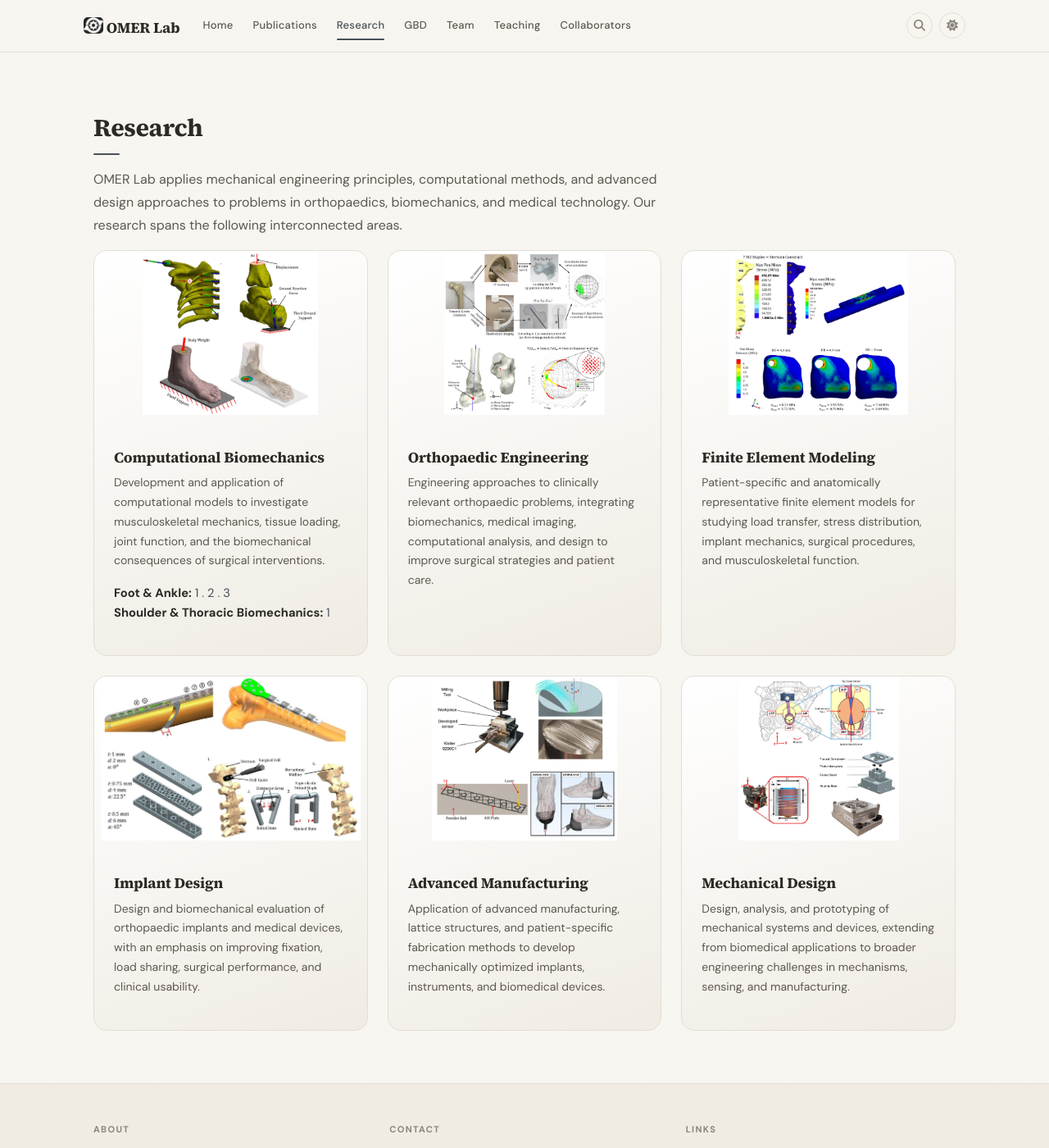
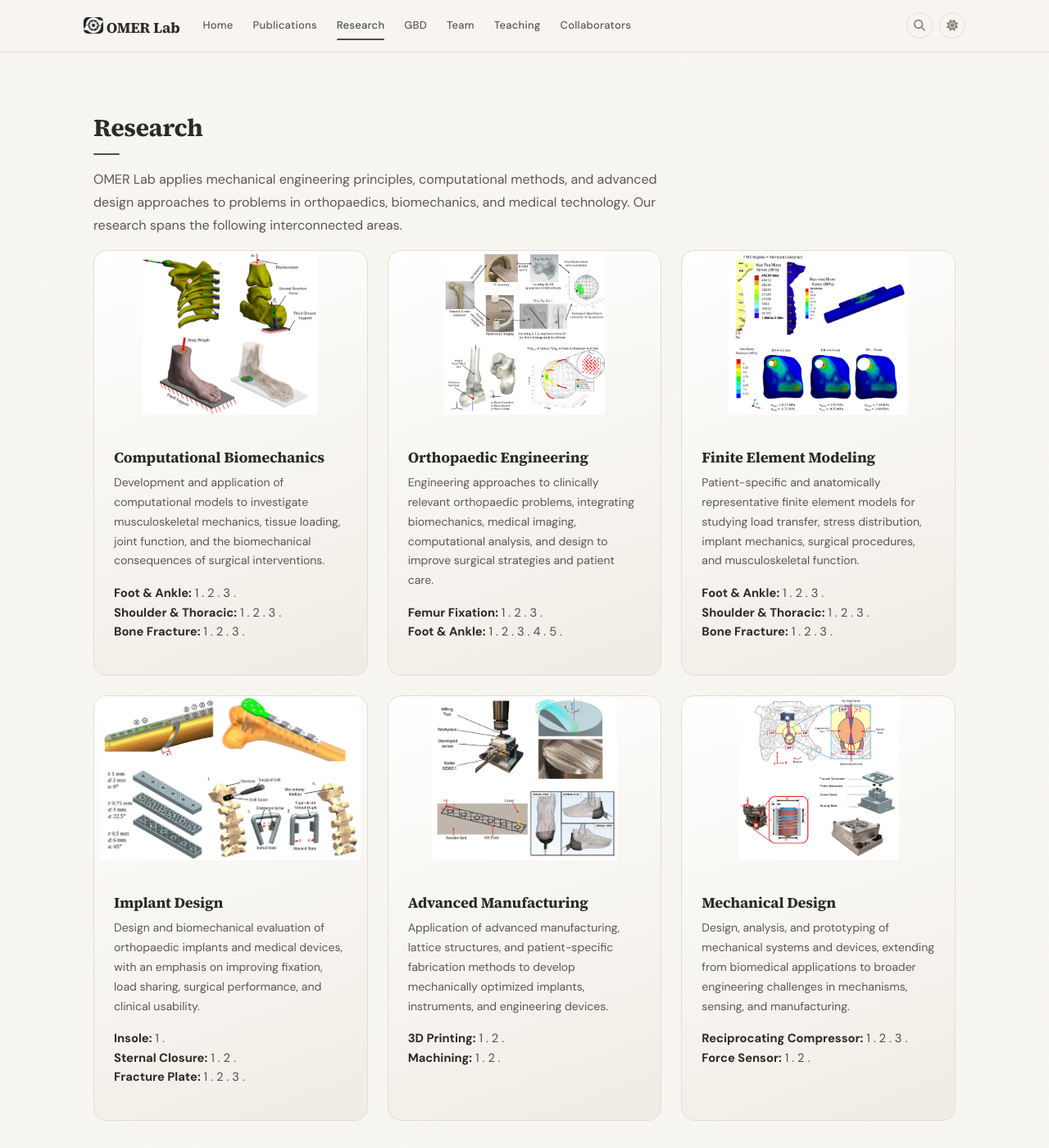
Before and after one commit to osubasi25/osubasi25.github.io, a Jekyll site: the page built from _pages/research.md, in a window 1280 px wide and 1400 px high. Shown: the whole window at 82% size. Built offline with Jekyll 4.4.1, drawn with Linux system fonts in a browser that asks for light colours; a style sheet for code colours, icons or effects is not loaded.

Commit message:
Update research.md

```diff
--- a/_pages/research.md
+++ b/_pages/research.md
@@ -21,10 +21,17 @@ OMER Lab applies mechanical engineering principles, computational methods, and a
 <strong>Foot & Ankle:</strong>
 <a href="https://doi.org/10.1002/jeo2.70732" target="_blank" rel="noopener"> 1 </a> .
 <a href="https://doi.org/10.5152/j.aott.2025.25444" target="_blank" rel="noopener"> 2 </a> .
-<a href="https://doi.org/10.1016/j.compbiomed.2024.107945" target="_blank" rel="noopener"> 3 </a>
+<a href="https://doi.org/10.1016/j.compbiomed.2024.107945" target="_blank" rel="noopener"> 3 </a> .
 <br>
-<strong>Shoulder & Thoracic Biomechanics:</strong>
-<a href="https://doi.org/10.1002/jor.25771" target="_blank" rel="noopener"> 1 </a>
+<strong>Shoulder & Thoracic:</strong>
+<a href="https://doi.org/10.1002/jor.25771" target="_blank" rel="noopener"> 1 </a> .
+<a href="https://doi.org/10.1115/1.4050912" target="_blank" rel="noopener"> 2 </a> .
+<a href="https://doi.org/10.1016/j.jmbbm.2020.103770" target="_blank" rel="noopener"> 3 </a> .
+<br>
+<strong>Bone Fracture:</strong>
+<a href="https://doi.org/10.1016/j.compbiomed.2023.107062" target="_blank" rel="noopener"> 1 </a> .
+<a href="https://doi.org/10.1016/j.jmbbm.2021.104847" target="_blank" rel="noopener"> 2 </a> .
+<a href="https://doi.org/10.1016/j.injury.2019.08.034" target="_blank" rel="noopener"> 3 </a> .
 </div>
 </div>
 </div>
@@ -34,6 +41,20 @@ OMER Lab applies mechanical engineering principles, computational methods, and a
 <div class="research-body">
 <h4 class="research-title">Orthopaedic Engineering</h4>
 <p class="research-desc">Engineering approaches to clinically relevant orthopaedic problems, integrating biomechanics, medical imaging, computational analysis, and design to improve surgical strategies and patient care.</p>
+  <div style="margin-top: 1rem; font-size: 0.92rem; line-height: 1.6;">
+
+<strong>Femur Fixation:</strong>
+<a href="https://doi.org/10.10.1007/s00068-020-01514-x" target="_blank" rel="noopener"> 1 </a> .
+<a href="https://doi.org/10.1016/j.injury.2020.11.064" target="_blank" rel="noopener"> 2 </a> .
+<a href="https://doi.org/10.5152/j.aott.2023.22175" target="_blank" rel="noopener"> 3 </a> .
+<br>
+<strong>Foot & Ankle:</strong>
+<a href="https://doi.org/10.1002/jeo2.70732" target="_blank" rel="noopener"> 1 </a> .
+<a href="https://doi.org/10.5152/j.aott.2025.25756" target="_blank" rel="noopener"> 2 </a> .
+<a href="https://doi.org/10.5152/j.aott.2025.255412025" target="_blank" rel="noopener"> 3 </a> .
+<a href="https://doi.org/10.1177/24730114241247818" target="_blank" rel="noopener"> 4 </a> .
+<a href="https://doi.org/10.1016/j.fas.2023.09.010" target="_blank" rel="noopener"> 5 </a> .
+</div>
 </div>
 </div>
 
@@ -42,6 +63,23 @@ OMER Lab applies mechanical engineering principles, computational methods, and a
 <div class="research-body">
 <h4 class="research-title">Finite Element Modeling</h4>
 <p class="research-desc">Patient-specific and anatomically representative finite element models for studying load transfer, stress distribution, implant mechanics, surgical procedures, and musculoskeletal function.</p>
+  <div style="margin-top: 1rem; font-size: 0.92rem; line-height: 1.6;">
+
+<strong>Foot & Ankle:</strong>
+<a href="https://doi.org/10.1002/jeo2.70732" target="_blank" rel="noopener"> 1 </a> .
+<a href="https://doi.org/10.5152/j.aott.2025.25444" target="_blank" rel="noopener"> 2 </a> .
+<a href="https://doi.org/10.1016/j.compbiomed.2024.107945" target="_blank" rel="noopener"> 3 </a> .
+<br>
+<strong>Shoulder & Thoracic:</strong>
+<a href="https://doi.org/10.1002/jor.25771" target="_blank" rel="noopener"> 1 </a> .
+<a href="https://doi.org/10.1115/1.4050912" target="_blank" rel="noopener"> 2 </a> .
+<a href="https://doi.org/10.1016/j.jmbbm.2020.103770" target="_blank" rel="noopener"> 3 </a> .
+<br>
+<strong>Bone Fracture:</strong>
+<a href="https://doi.org/10.1016/j.compbiomed.2023.107062" target="_blank" rel="noopener"> 1 </a> .
+<a href="https://doi.org/10.1016/j.jmbbm.2021.104847" target="_blank" rel="noopener"> 2 </a> .
+<a href="https://doi.org/10.1016/j.injury.2019.08.034" target="_blank" rel="noopener"> 3 </a> .
+</div>
 </div>
 </div>
 
@@ -50,6 +88,20 @@ OMER Lab applies mechanical engineering principles, computational methods, and a
 <div class="research-body">
 <h4 class="research-title">Implant Design</h4>
 <p class="research-desc">Design and biomechanical evaluation of orthopaedic implants and medical devices, with an emphasis on improving fixation, load sharing, surgical performance, and clinical usability.</p>
+  <div style="margin-top: 1rem; font-size: 0.92rem; line-height: 1.6;">
+
+<strong>Insole:</strong>
+<a href="https://doi.org/10.1002/jeo2.70732" target="_blank" rel="noopener"> 1 </a> .
+<br>
+<strong>Sternal Closure:</strong>
+<a href="https://doi.org/10.1115/1.4050912" target="_blank" rel="noopener"> 1 </a> .
+<a href="https://doi.org/10.1016/j.jmbbm.2020.103770" target="_blank" rel="noopener"> 2 </a> .
+<br>
+<strong>Fracture Plate:</strong>
+<a href="https://doi.org/10.1016/j.compbiomed.2023.107062" target="_blank" rel="noopener"> 1 </a> .
+<a href="https://doi.org/10.1016/j.jmbbm.2021.104847" target="_blank" rel="noopener"> 2 </a> .
+<a href="https://doi.org/10.1016/j.injury.2019.08.034" target="_blank" rel="noopener"> 3 </a> .
+</div>
 </div>
 </div>
 
@@ -57,7 +109,17 @@ OMER Lab applies mechanical engineering principles, computational methods, and a
 <img src="{{ site.url }}{{ site.baseurl }}/images/research/advanced-manufacturing.JPG" class="research-thumb" alt="advanced manufacturing">
 <div class="research-body">
 <h4 class="research-title">Advanced Manufacturing</h4>
-<p class="research-desc">Application of advanced manufacturing, lattice structures, and patient-specific fabrication methods to develop mechanically optimized implants, instruments, and biomedical devices.</p>
+<p class="research-desc">Application of advanced manufacturing, lattice structures, and patient-specific fabrication methods to develop mechanically optimized implants, instruments, and engineering devices.</p>
+  <div style="margin-top: 1rem; font-size: 0.92rem; line-height: 1.6;">
+
+<strong>3D Printing:</strong>
+<a href="https://doi.org/10.5152/j.aott.2025.255412025" target="_blank" rel="noopener"> 1 </a> .
+<a href="https://doi.org/10.1016/j.compbiomed.2023.107062" target="_blank" rel="noopener"> 2 </a> .
+<br>
+<strong>Machining:</strong>
+<a href="https://doi.org/10.1016/j.sna.2018.06.019" target="_blank" rel="noopener"> 1 </a> .
+<a href="https://doi.org/10.1016/j.cirpj.2020.05.001" target="_blank" rel="noopener"> 2 </a> .
+</div>
 </div>
 </div>
 
@@ -66,6 +128,17 @@ OMER Lab applies mechanical engineering principles, computational methods, and a
 <div class="research-body">
 <h4 class="research-title">Mechanical Design</h4>
 <p class="research-desc">Design, analysis, and prototyping of mechanical systems and devices, extending from biomedical applications to broader engineering challenges in mechanisms, sensing, and manufacturing.</p>
+  <div style="margin-top: 1rem; font-size: 0.92rem; line-height: 1.6;">
+
+<strong>Reciprocating Compressor:</strong>
+<a href="https://doi.org/10.10.1007/s00068-020-01514-x" target="_blank" rel="noopener"> 1 </a> .
+<a href="https://doi.org/10.1016/j.apacoust.2022.109139" target="_blank" rel="noopener"> 2 </a> .
+<a href="https://doi.org/10.1016/j.ijrefrig.2022.12.028" target="_blank" rel="noopener"> 3 </a> .
+<br>
+<strong>Force Sensor:</strong>
+<a href="https://doi.org/10.1016/j.sna.2018.06.019" target="_blank" rel="noopener"> 1 </a> .
+<a href="https://doi.org/10.1007/s12206-020-0509-5" target="_blank" rel="noopener"> 2 </a> .
+</div>
 </div>
 </div>
 
```
